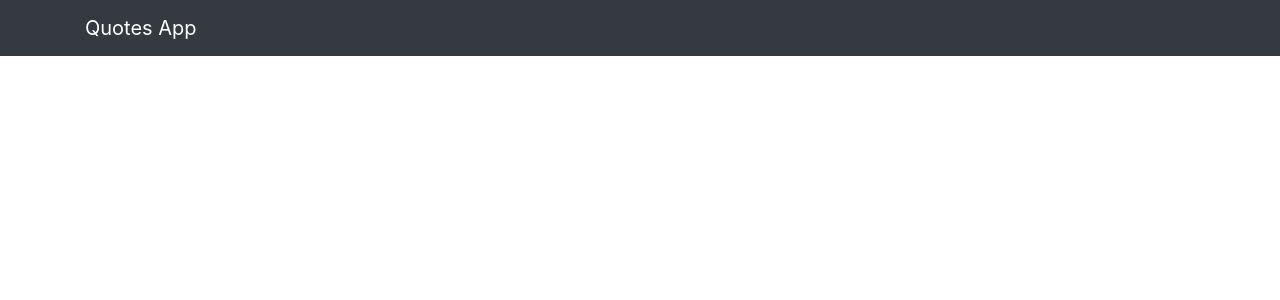
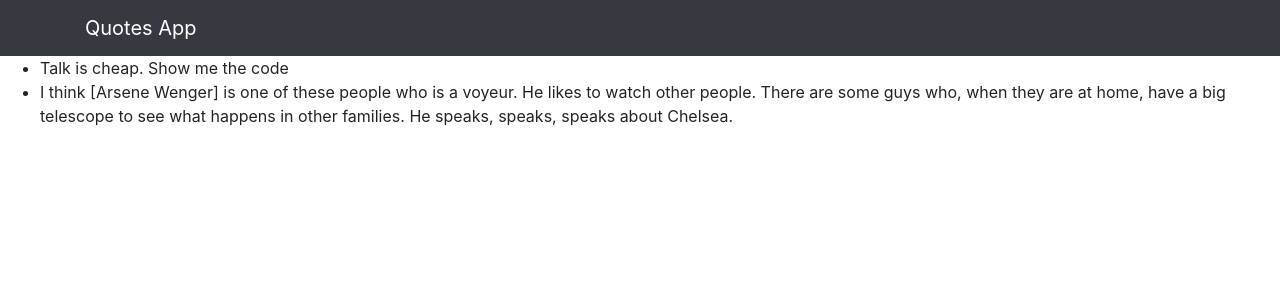
Before and after one commit to TonyKioko/Quotes_App, an Angular app in the folder QuotesApp/: page / in a window 1280 px wide. Shown: the top 300 px of the page. Built offline with nearby package versions, Linux system fonts and the light colour scheme.

Commit message:
generate quote component

```diff
--- a/QuotesApp/src/app/app.component.html
+++ b/QuotesApp/src/app/app.component.html
@@ -1 +1,2 @@
 <app-navbar></app-navbar>
+<app-quote></app-quote>
--- a/QuotesApp/src/app/app.component.ts
+++ b/QuotesApp/src/app/app.component.ts
@@ -1,4 +1,5 @@
 import { Component } from '@angular/core';
+import { Quote } from './quote';
 
 @Component({
   selector: 'app-root',
--- a/QuotesApp/src/app/app.module.ts
+++ b/QuotesApp/src/app/app.module.ts
@@ -3,11 +3,13 @@
 
 import { AppComponent } from './app.component';
 import { NavbarComponent } from './navbar/navbar.component';
+import { QuoteComponent } from './quote/quote.component';
 
 @NgModule({
   declarations: [
     AppComponent,
-    NavbarComponent
+    NavbarComponent,
+    QuoteComponent
   ],
   imports: [
     BrowserModule
--- /dev/null
+++ b/QuotesApp/src/app/quote.ts
@@ -0,0 +1,3 @@
+export class Quote {
+  constructor(public quote:string, public author:string,public publisher:string){}
+}
--- /dev/null
+++ b/QuotesApp/src/app/quote/quote.component.html
@@ -0,0 +1,6 @@
+<ul>
+  <div>
+
+  </div>
+  <li *ngFor="let quote of quotes"> {{ quote.quote }}</li>
+</ul>
--- /dev/null
+++ b/QuotesApp/src/app/quote/quote.component.ts
@@ -0,0 +1,24 @@
+import { Component, OnInit } from '@angular/core';
+import { Quote } from '../quote';
+
+@Component({
+  selector: 'app-quote',
+  templateUrl: './quote.component.html',
+  styleUrls: ['./quote.component.css']
+})
+export class QuoteComponent implements OnInit {
+
+  quotes = [
+
+    new Quote("Talk is cheap. Show me the code", "Linus", "Moringa Press"),
+    new Quote("I think [Arsene Wenger] is one of these people who is a voyeur. He likes to watch other people. There are some guys who, when they are at home, have a big telescope to see what happens in other families. He speaks, speaks, speaks about Chelsea.", "Jose Mourinho", "Moringa Press")
+
+  ]
+
+
+  constructor() { }
+
+  ngOnInit() {
+  }
+
+}
```
Also changed, not shown: QuotesApp/src/app/quote/quote.component.css (added), 1 other file (tests, documents, lock files or other folders).
